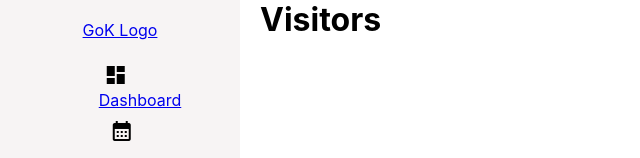
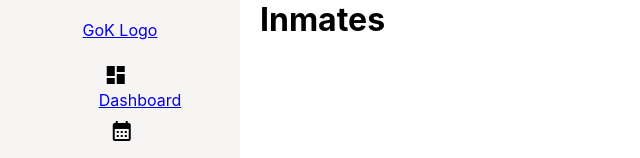
Before and after one commit to Samolivyu/prisons, a React (Create React App) app: page / in a window 1280 px wide. Shown: the top 158 px of the page, without its empty margins (0-640 px from the left). Built offline with nearby package versions, Linux system fonts and the light colour scheme.

Commit message:
modified:   src/App.js 	new file:   src/Inmates.css 	modified:   src/Inmates.js 	modified:   src/inmateComponentStyle.css

```diff
--- a/src/App.js
+++ b/src/App.js
@@ -10,6 +10,7 @@ import React from 'react';
 // import HomePage from './home.js';
 // import Schedule from './Schedule.js';
 import Visitors from './Visitors.js';
+import Inmates from './Inmates.js';
 import Navbar from './Navbar.js';
 
 
@@ -24,7 +25,8 @@ function App() {
       <body>
         {/* <HomePage/> */}
               {/* <Schedule/> */}
-            <Visitors/>
+            {/* <Visitors/> */}
+            <Inmates/>
       </body>
     </div>
 
--- /dev/null
+++ b/src/Inmates.css
@@ -0,0 +1,25 @@
+.inmates-body{
+    padding: 0px;
+    margin-left: 200px;
+    background-color: lightgrey;
+    height: 100wh;
+    width: 100% - 200px;
+}
+
+.page-title{
+    color: black;
+    display: flex;
+    position: fixed;
+    top: 0px;
+    left: 260px;
+}
+
+.page-title h1{
+    margin: 0;
+}
+
+.inmate_components_container{
+    display: flex;
+    flex-direction: column;
+    justify-content: center;
+}
--- a/src/Inmates.js
+++ b/src/Inmates.js
@@ -17,7 +17,7 @@ const Inmates = () => {
                         <inmateComponent
                         key={inmate.id}
                         inmateName={inmate.inmateName}
-                        inmate_id={inmate_id}
+                        inmate_id={inmate.inmate_id}
                         />
                     ))}
             </div>
--- a/src/inmateComponentStyle.css
+++ b/src/inmateComponentStyle.css
@@ -10,3 +10,8 @@
     bottom: 0;
     right: 0;
 }
+
+button{
+  background-color: lightgrey;
+  color: black;
+}
```
